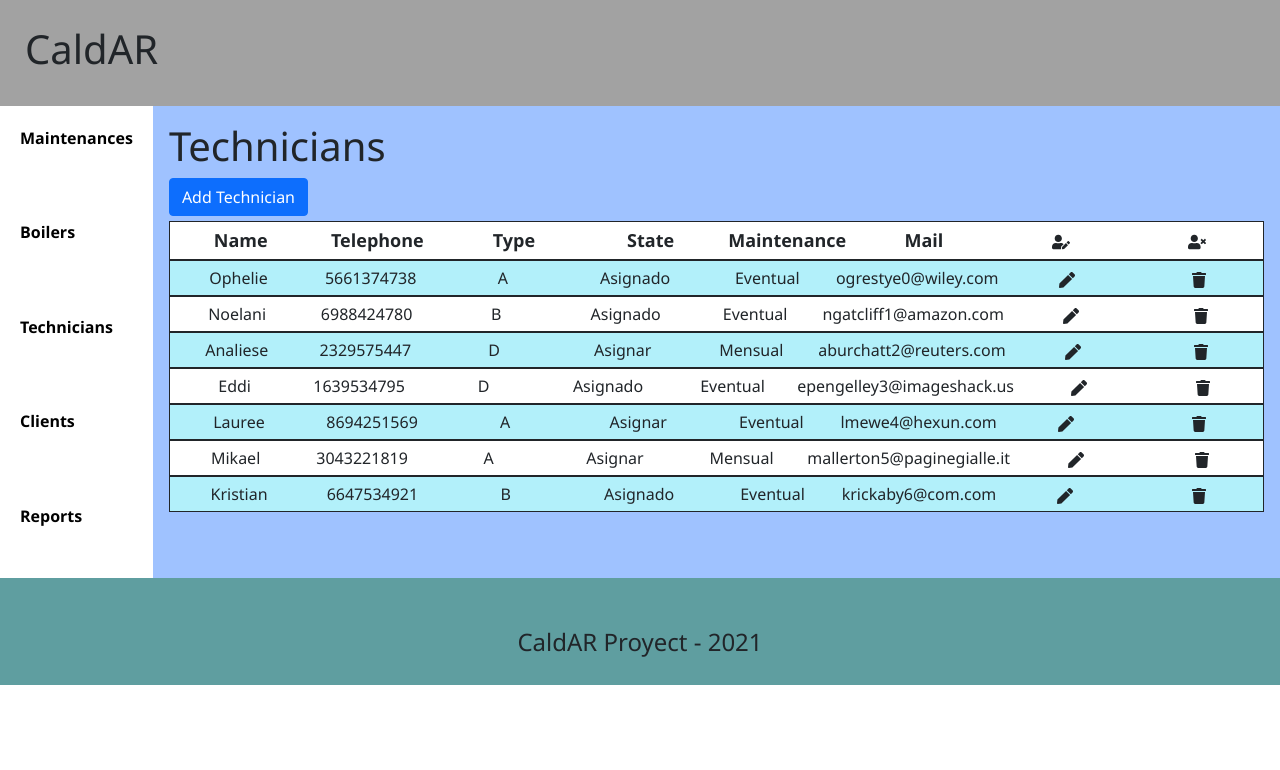
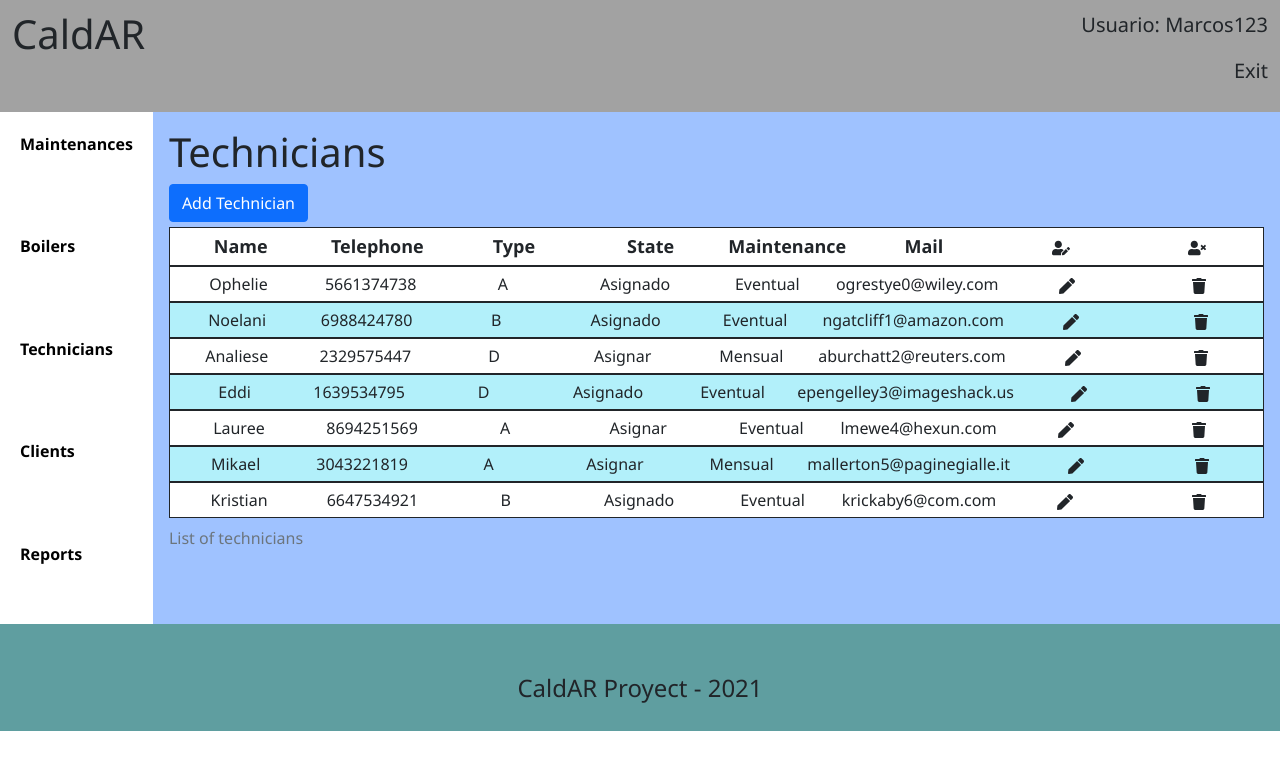
Before and after one commit to GonzaloDeCastro/FrontendCaldAR, a React (Create React App) app: page /technicians in a window 1280 px wide. Shown: the top 770 px of the page. Built offline with nearby package versions, Linux system fonts and the light colour scheme; the HTML template or start-up script is replaced by a standard one.

Commit message:
Se modifico la estructura del header.

```diff
--- a/src/Shared/Header.jsx
+++ b/src/Shared/Header.jsx
@@ -6,6 +6,10 @@ const Header = () => {
     <Fragment>
       <div className='header'>
         <h1 className='title'>CaldAR</h1>
+        <div className='options'>
+          <p className='username'>Usuario: Marcos123</p>
+          <p className='logout'>Exit</p>
+        </div>
       </div>
     </Fragment>
   );
--- a/src/Styles/Header.css
+++ b/src/Styles/Header.css
@@ -1,5 +1,12 @@
 .header {
-  padding: 25px;
+  display: flex;
+  flex-direction: row;
+  justify-content: space-between;
+  padding: 10px 12px;
   background-color: #a2a2a2;
-  justify-content: flex-start;
 }
+
+.options {
+  font-size: 20px;
+  text-align: right;
+}
--- a/src/Technicians/TechniciansList.jsx
+++ b/src/Technicians/TechniciansList.jsx
@@ -10,6 +10,8 @@ export const TechnicianList = (props) => {
   return (
     <div>
       <table>
+        <caption>List of technicians</caption>
+        <thead>
           <tr>
             <th scope='col'>Name</th>
             <th scope='col'>Telephone</th>
@@ -24,6 +26,8 @@ export const TechnicianList = (props) => {
               <DeleteUser />
             </th>
           </tr>
+        </thead>
+        <tbody>
           {technicianList.map((technician) => (
             <TechnicianItem
               key={technician.id}
@@ -32,8 +36,8 @@ export const TechnicianList = (props) => {
               onEdit={onEdit}
             />
           ))}
+        </tbody>
       </table>
     </div>
-
   );
 };
```
